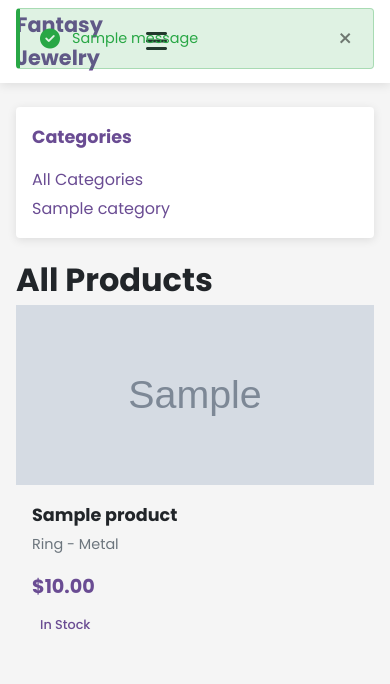
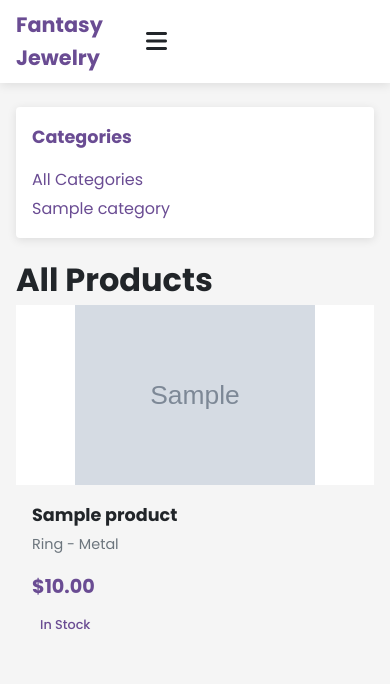
Before and after one commit to afarroc/jewerly_catalog, a Django app: page /products/ in a window 390 px wide. Shown: the top 684 px of the page. Run offline with Django 5.2, Linux system fonts and the light colour scheme; tables that the repository leaves empty hold one stand-in row (values such as "Sample post"); grey boxes marked "Sample" are stand-in pictures; one stand-in notice (Sample message) is shown.

Commit message:
Mejoras en gestión de mensajes, checkout, historial y detalle de órdenes, grid de productos destacados y estilos responsivos. Se agregan vistas y URLs para eliminar órdenes y se simplifica la gestión de alertas JS.

```diff
--- a/home/templates/home/base.html
+++ b/home/templates/home/base.html
@@ -13,35 +13,6 @@
     <meta name="stripe-public-key" content="{{ STRIPE_PUBLIC_KEY }}">
 </head>
 <body>
-    <!-- Alert Messages Container -->
-    <div class="alerts-container">
-        {% if messages %}
-        <div class="container">
-            {% for message in messages %}
-            <div class="alert alert-{{ message.tags }} alert-dismissible fade show" role="alert">
-                <div class="alert-content">
-                    <span class="alert-icon">
-                        {% if message.tags == 'success' %}
-                        <i class="fas fa-check-circle"></i>
-                        {% elif message.tags == 'error' %}
-                        <i class="fas fa-exclamation-circle"></i>
-                        {% elif message.tags == 'warning' %}
-                        <i class="fas fa-exclamation-triangle"></i>
-                        {% else %}
-                        <i class="fas fa-info-circle"></i>
-                        {% endif %}
-                    </span>
-                    <span>{{ message }}</span>
-                </div>
-                <button type="button" class="close" data-dismiss="alert" aria-label="Close">
-                    <span aria-hidden="true">&times;</span>
-                </button>
-            </div>
-            {% endfor %}
-        </div>
-        {% endif %}
-    </div>
-
     <header class="header">
         <div class="container">
             <div class="row align-center">
--- a/orders/templates/orders/checkout.html
+++ b/orders/templates/orders/checkout.html
@@ -110,7 +110,6 @@
                                         <!-- Stripe Container -->
                                         <div id="stripe-payment-container" class="mt-3 p-3 border rounded">
                                             <div id="payment-element" class="payment-method-section"></div>
-                                            <div id="payment-messages" role="alert" class="alert alert-danger d-none mt-2"></div>
                                             <div class="secure-checkout text-center mt-2">
                                                 <i class="fas fa-lock"></i> 256-bit SSL encrypted payment
                                             </div>
--- a/orders/urls.py
+++ b/orders/urls.py
@@ -12,5 +12,6 @@ urlpatterns = [
     path('detail/<int:order_id>/', views.order_detail, name='order_detail'),
     path('invoice/<int:order_id>/', views.order_invoice, name='order_invoice'),
     path('cancel/<int:order_id>/', views.cancel_order, name='cancel_order'),
+    path('delete/<int:order_id>/', views.delete_order, name='delete_order'),
     path('terms-and-conditions/', views.terms_and_conditions, name='terms'),
 ]
--- a/static/css/styles.css
+++ b/static/css/styles.css
@@ -406,15 +406,21 @@ button {
 }
 
 .product-image-container {
-  height: 200px;
+  width: 100%;
+  max-width: 400px;
+  aspect-ratio: 1 / 1;
+  margin: 0 auto;
   overflow: hidden;
-  position: relative;
+  display: flex;
+  align-items: center;
+  justify-content: center;
 }
 
 .product-image {
   width: 100%;
   height: 100%;
-  object-fit: cover;
+  object-fit: contain;
+  background: #fff;
   transition: transform var(--transition-slow);
 }
 
@@ -471,6 +477,37 @@ button {
   gap: var(--spacing-sm);
 }
 
+.product-card {
+  display: flex;
+  flex-direction: column;
+  align-items: stretch;
+  /* Tamaño cuadrado aleatorio entre 220px y 340px */
+  width: 100%;
+  max-width: 340px;
+  min-width: 220px;
+  aspect-ratio: 1 / 1;
+  margin: 0 auto 1.5rem auto;
+  transition: box-shadow 0.3s, transform 0.3s;
+}
+
+.product-card.random-size-1 { width: 220px; height: 220px; }
+.product-card.random-size-2 { width: 260px; height: 260px; }
+.product-card.random-size-3 { width: 300px; height: 300px; }
+.product-card.random-size-4 { width: 340px; height: 340px; }
+
+@media (max-width: 768px) {
+  .product-card,
+  .product-card.random-size-1,
+  .product-card.random-size-2,
+  .product-card.random-size-3,
+  .product-card.random-size-4 {
+    width: 100% !important;
+    height: auto !important;
+    aspect-ratio: 1 / 1;
+    max-width: 100%;
+  }
+}
+
 /* Badges */
 .badge {
   display: inline-block;
@@ -574,6 +611,14 @@ button {
   align-items: center;
   justify-content: center;
   margin-bottom: var(--spacing-md);
+  width: 100%;
+  max-width: 400px;
+  aspect-ratio: 1 / 1;
+  margin: 0 auto;
+  overflow: hidden;
+  display: flex;
+  align-items: center;
+  justify-content: center;
 }
 
 .thumbnails {
@@ -601,6 +646,9 @@ button {
   border-radius: var(--border-radius);
   padding: var(--spacing-lg);
   box-shadow: var(--box-shadow);
+  max-width: 420px;
+  margin-left: auto;
+  margin-right: auto;
 }
 
 .price-section {
@@ -2280,3 +2328,27 @@ button {
         opacity: 1;
     }
 }
+
+.featured-products .row {
+  display: grid;
+  grid-template-columns: repeat(auto-fill, minmax(220px, 1fr));
+  gap: 2rem;
+}
+
+.product-card,
+.product-card.random-size-1,
+.product-card.random-size-2,
+.product-card.random-size-3,
+.product-card.random-size-4 {
+  width: 100% !important;
+  max-width: 100%;
+  aspect-ratio: 1 / 1;
+  height: auto;
+  margin: 0;
+}
+
+@media (max-width: 768px) {
+  .featured-products .row {
+    gap: 1rem;
+  }
+}
--- a/static/js/main.js
+++ b/static/js/main.js
@@ -238,43 +238,3 @@ function initializeStripePayment() {
 function getCSRFToken() {
     return document.querySelector('[name=csrfmiddlewaretoken]').value;
 }
-
-function showAlert(message, type = 'info') {
-    const alertContainer = document.querySelector('.alerts-container') || createAlertContainer();
-    const alert = document.createElement('div');
-    alert.className = `alert alert-${type} alert-dismissible fade show`;
-    alert.innerHTML = `
-        <div class="alert-content">
-            <span class="alert-icon">
-                ${getAlertIcon(type)}
-            </span>
-            <span>${message}</span>
-        </div>
-        <button type="button" class="close" data-dismiss="alert" aria-label="Close">
-            <span aria-hidden="true">&times;</span>
-        </button>
-    `;
-    alertContainer.prepend(alert);
-
-    // Auto-dismiss after 5 seconds
-    setTimeout(() => {
-        alert.remove();
-    }, 5000);
-}
-
-function getAlertIcon(type) {
-    const icons = {
-        'success': 'fa-check-circle',
-        'error': 'fa-exclamation-circle',
-        'warning': 'fa-exclamation-triangle',
-        'info': 'fa-info-circle'
-    };
-    return `<i class="fas ${icons[type] || 'fa-info-circle'}"></i>`;
-}
-
-function createAlertContainer() {
-    const container = document.createElement('div');
-    container.className = 'alerts-container';
-    document.body.prepend(container);
-    return container;
-}
```
Also changed, not shown: accounts/templates/accounts/auth_base.html (+0 -10 lines), home/templates/home/index.html (+8 -2 lines), orders/templates/orders/detail.html (+23 -56 lines), orders/templates/orders/history.html (+14 -3 lines), orders/views.py (+39 -7 lines).
